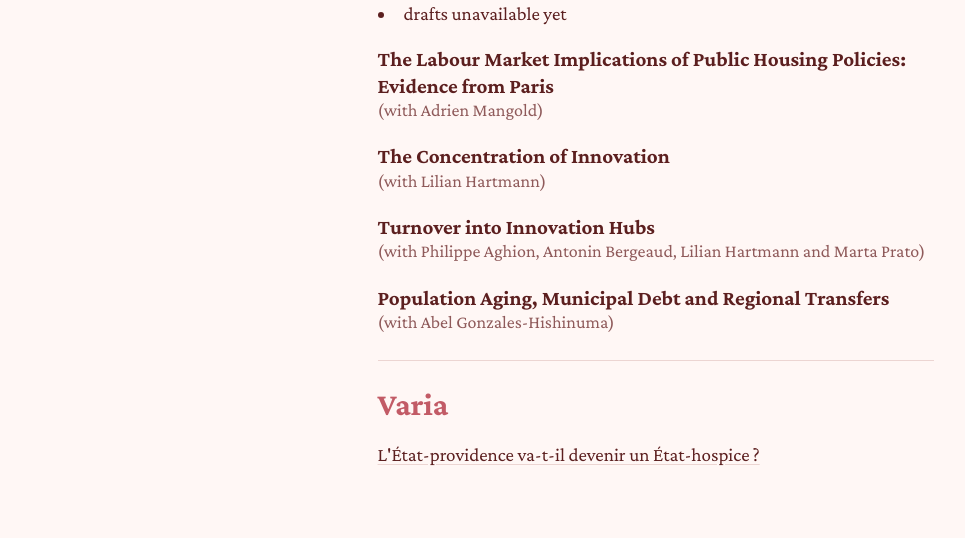
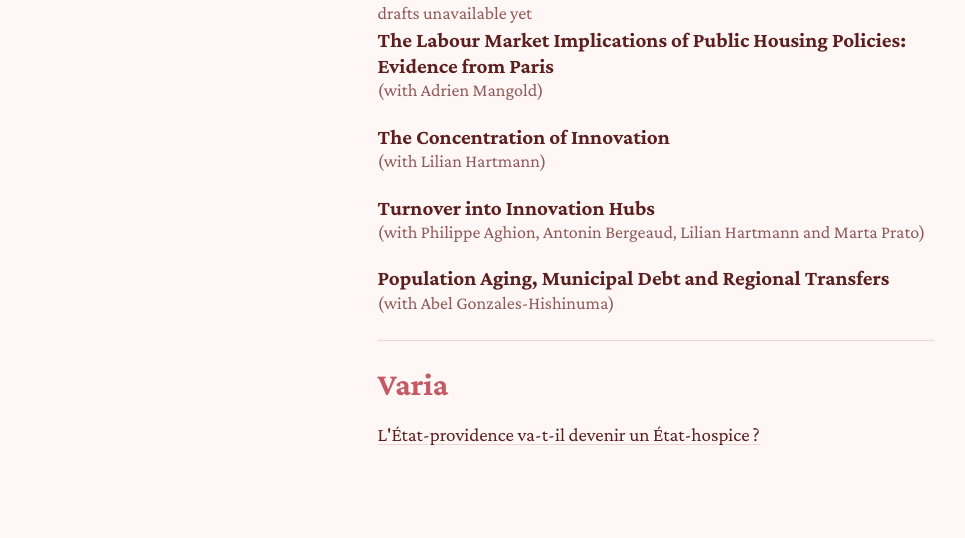
Before and after one commit to laurearzt/laurearzt, a plain HTML site: page index.html in a window 1280 px wide. Shown: the part 555-1093 px from the top of the page, without its empty margins (128-1093 px from the left). Drawn offline with nearby package versions, Linux system fonts and the light colour scheme.

Commit message:
Update index.html

```diff
--- a/index.html
+++ b/index.html
@@ -63,7 +63,7 @@ h3 a { text-decoration: none; }
   <hr>
 
   <h2>Work in Progress</h2>
-  <li> drafts unavailable yet </li>
+  <small> drafts unavailable yet </small>
   <h3><a href="#">The Labour Market Implications of Public Housing Policies: Evidence from Paris</a><small>(with Adrien Mangold)</small></h3>
   <h3><a href="#">The Concentration of Innovation</a><small>(with Lilian Hartmann)</small></h3>
   <h3><a href="#">Turnover into Innovation Hubs </a><small>(with Philippe Aghion, Antonin Bergeaud, Lilian Hartmann and Marta Prato)</small></h3>
```
